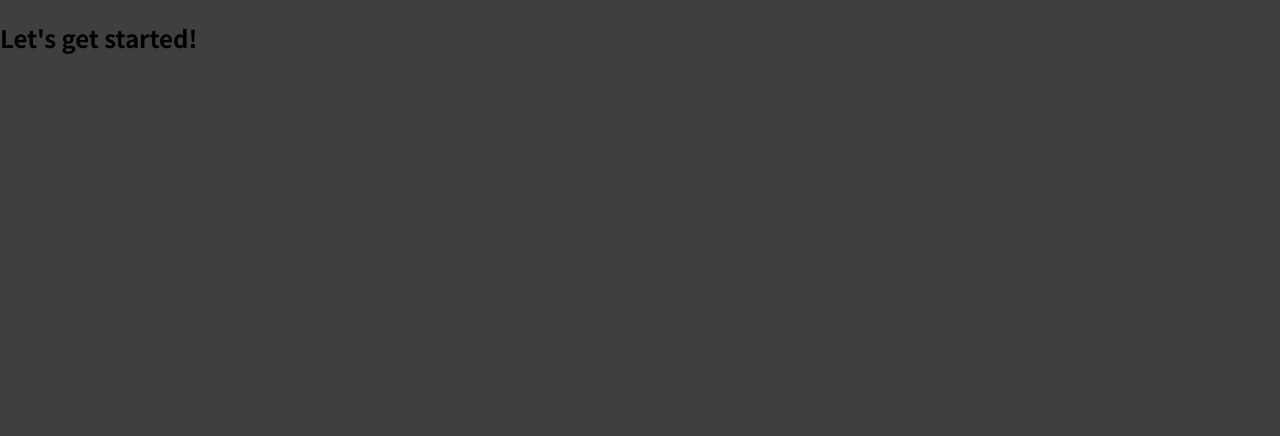
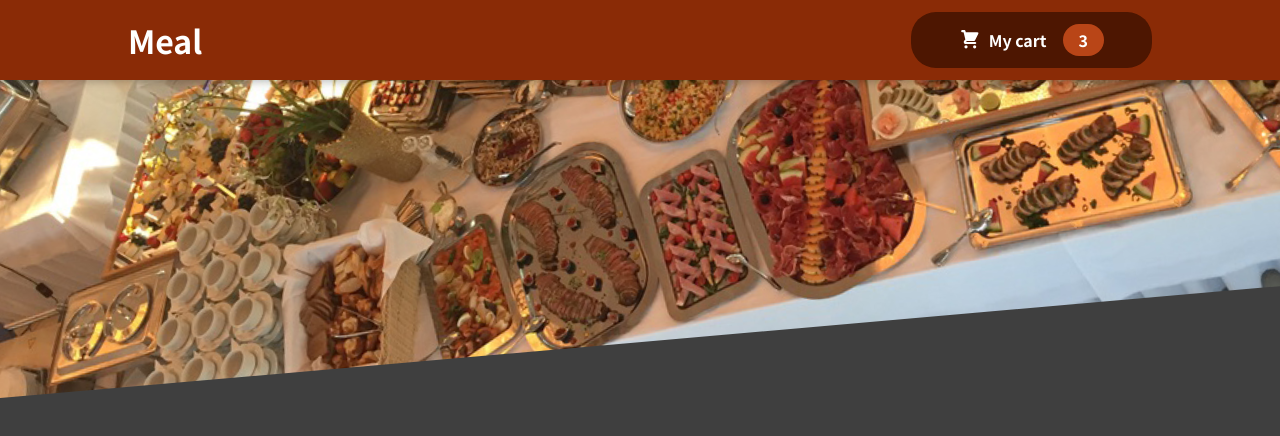
Before and after one commit to wilfriedpapt89/foodapp, a React (Create React App) app: page / in a window 1280 px wide. Shown: the top 436 px of the page. Built offline with nearby package versions, Linux system fonts and the light colour scheme.

Commit message:
header added

```diff
--- a/src/App.js
+++ b/src/App.js
@@ -1,8 +1,11 @@
+import { Fragment } from "react";
+import Header from "./component/Layout/Header";
+
 function App() {
   return (
-    <div>
-      <h2>Let's get started!</h2>
-    </div>
+    <Fragment>
+      <Header />
+    </Fragment>
   );
 }
 
--- /dev/null
+++ b/src/component/Card/CartIcon.js
@@ -0,0 +1,13 @@
+const CartIcon = () => {
+    return (
+      <svg
+        xmlns='http://www.w3.org/2000/svg'
+        viewBox='0 0 20 20'
+        fill='currentColor'
+      >
+        <path d='M3 1a1 1 0 000 2h1.22l.305 1.222a.997.997 0 00.01.042l1.358 5.43-.893.892C3.74 11.846 4.632 14 6.414 14H15a1 1 0 000-2H6.414l1-1H14a1 1 0 00.894-.553l3-6A1 1 0 0017 3H6.28l-.31-1.243A1 1 0 005 1H3zM16 16.5a1.5 1.5 0 11-3 0 1.5 1.5 0 013 0zM6.5 18a1.5 1.5 0 100-3 1.5 1.5 0 000 3z' />
+      </svg>
+    );
+  };
+
+  export default CartIcon;
--- a/src/component/Layout/Header.js
+++ b/src/component/Layout/Header.js
@@ -0,0 +1,21 @@
+import meals from "../../assets/images/meals.jpg";
+import classes from "./Header.module.css";
+import HeaderCartButton from "./HeaderCartButton";
+
+const { Fragment } = require("react");
+
+const Header = () => {
+  return (
+    <Fragment>
+      <header className={classes.header}>
+        <h1>Meal</h1>
+        <HeaderCartButton title='My cart'/>
+      </header>
+      <div className={classes["main-image"]}>
+        <img src={meals} alt="Meal" />
+      </div>
+    </Fragment>
+  );
+};
+
+export default Header;
--- /dev/null
+++ b/src/component/Layout/HeaderCartButton.js
@@ -0,0 +1,16 @@
+import classes from "./HeaderCartButton.module.css";
+import CartIcon from "../Card/CartIcon";
+
+const HeaderCartButton = (props) => {
+  return (
+    <button className={classes.button}>
+      <span className={classes.icon}>
+        <CartIcon />
+      </span>
+      <span>{props.title}</span>
+      <span className={classes.badge}>3</span>
+    </button>
+  );
+};
+
+export default HeaderCartButton;
--- /dev/null
+++ b/src/component/Layout/HeaderCartButton.module.css
@@ -0,0 +1,59 @@
+.button {
+    cursor: pointer;
+    font: inherit;
+    border: none;
+    background-color: #4d1601;
+    color: white;
+    padding: 0.75rem 3rem;
+    display: flex;
+    justify-content: space-around;
+    align-items: center;
+    border-radius: 25px;
+    font-weight: bold;
+  }
+
+  .button:hover,
+  .button:active {
+    background-color: #2c0d00;
+  }
+
+  .icon {
+    width: 1.35rem;
+    height: 1.35rem;
+    margin-right: 0.5rem;
+  }
+
+  .badge {
+    background-color: #b94517;
+    padding: 0.25rem 1rem;
+    border-radius: 25px;
+    margin-left: 1rem;
+    font-weight: bold;
+  }
+
+  .button:hover .badge,
+  .button:active .badge {
+    background-color: #92320c;
+  }
+
+  .bump {
+    animation: bump 300ms ease-out;
+  }
+
+  @keyframes bump {
+    0% {
+      transform: scale(1);
+    }
+    10% {
+      transform: scale(0.9);
+    }
+    30% {
+      transform: scale(1.1);
+    }
+    50% {
+      transform: scale(1.15);
+    }
+    100% {
+      transform: scale(1);
+    }
+  }
```
Also changed, not shown: src/assets/images/meals.jpg (added).
